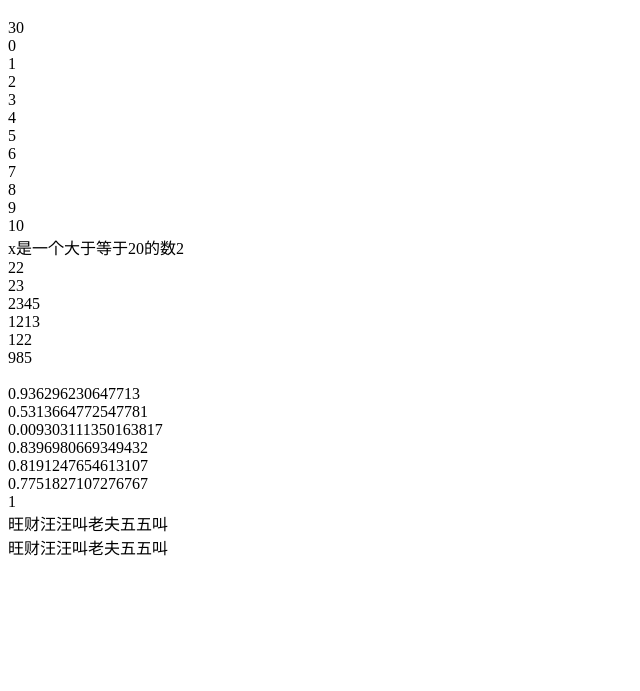
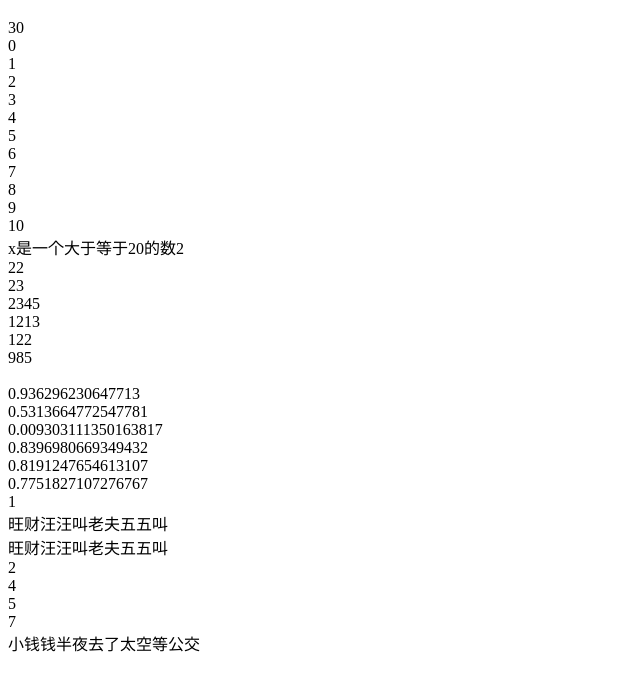
Before and after one commit to becuse/starbuzz, a plain HTML site: page js.html in a window 1280 px wide. Shown: the part 101-792 px from the top of the page, without its empty margins (0-640 px from the left). Drawn offline with Linux system fonts and the light colour scheme.

Commit message:
Add files via upload

```diff
--- a/js.html
+++ b/js.html
@@ -91,8 +91,68 @@ document.write( '旺财' + bar(18)+'叫')
 document.write( '老夫' + bar(2)+'叫')
 
 
+
+
+document.write('<br>')
+
+
+
+
+var arr=[2, 4, 5, 7]
+
+for(var i=0;i<4;i++){
+  document.write(arr[i]+'<br>')
+
+}
+arr[0]=3
+
+
+
+
+var person=['小钱钱','思敏','我','花花']
+var didian=['超市','广场','太空','日本']
+var take=['吃炸鸡','订外卖','坐大巴','等公交']
+function foo(aa){
+  console.log(aa)
+}
+
+
+
+var i,d,t;
+d=Math.floor(Math.random()*arr.length)
+i=Math.floor(Math.random()*arr.length)
+t=Math.floor(Math.random()*arr.length)
+document.write(person[i]+'半夜去了'+didian[d]+take[t])
+
+
+
+
+
+
+
+
+
+
+
+//var didian=['超市','广场','太空','日本']
+//var i;
+//i=Math.floor(Math.random()*arr.length)
+//didian[i]
+//document.write(didian[i])
+
+//var take=['吃炸鸡','订外卖','坐大巴','等公交']
+//var i;
+//i=Math.floor(Math.random()*arr.length)
+//take[i]
+//document.write(take[i])
+
+
+
+
+
+
+
 </script>
-
 
 </body>
 </html>
```
Also changed, not shown: starbuzz.css (line endings or trailing spaces), 新建文本文档.txt.
